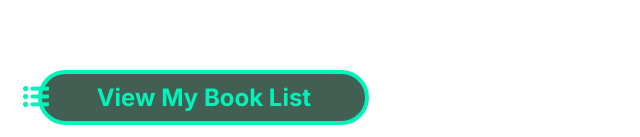
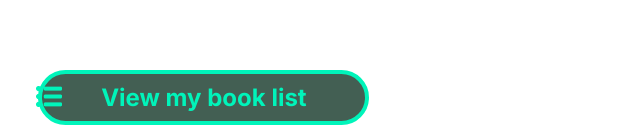
Before and after one commit to isverzh85/libraryProject, a React (Create React App) app: page / in a window 1280 px wide. Shown: the part 1171-1308 px from the top of the page, without its empty margins (0-640 px from the left). Built offline with nearby package versions, Linux system fonts and the light colour scheme.

Commit message:
divider line fixed

```diff
--- a/src/Layout/SidePanel/Nav/Nav.js
+++ b/src/Layout/SidePanel/Nav/Nav.js
@@ -65,7 +65,7 @@ export const Nav = () => {
                <a href ="/my-book-list">
                <img src={logo} alt="logo" className={styles.logo}/>
 
-               <button type="button" className={cn(styles.navButton, styles.separateNav)}>View My Book List
+               <button type="button" className={cn(styles.navButton, styles.separateNav)}>View my book list
 
                </button>
                </a>
--- a/src/Layout/SidePanel/Nav/styles.module.scss
+++ b/src/Layout/SidePanel/Nav/styles.module.scss
@@ -316,7 +316,7 @@
   }
 
   .logo{
-      margin-left:5%;
+      margin-left:6%;
       position:absolute;
       margin-top: 24px;
   }
```
